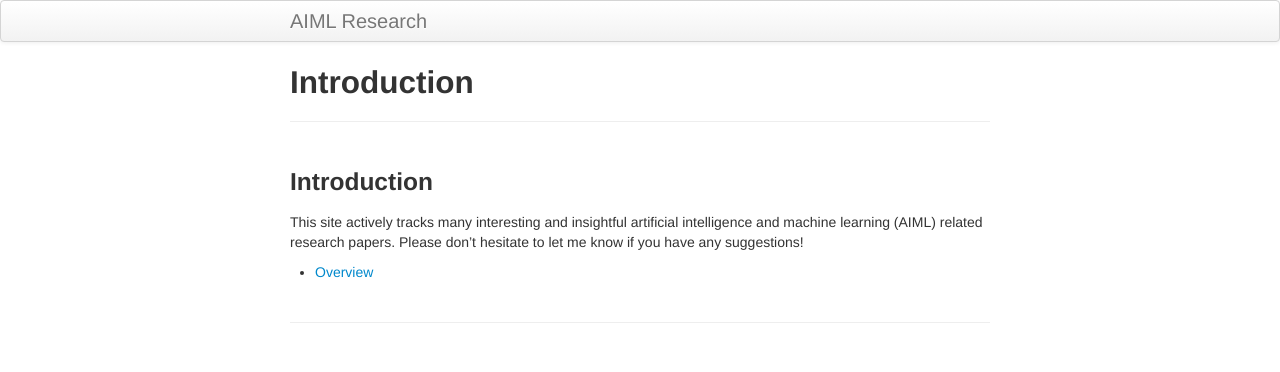
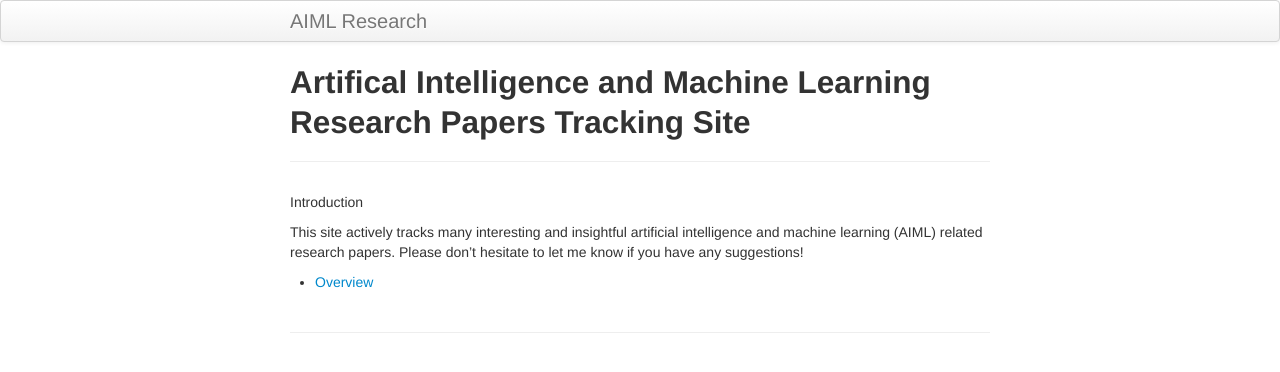
Before and after one commit to aimlthatmatters/aimlthatmatters.github.io, a Jekyll site: the page built from index.md, in a window 1280 px wide. Shown: the top 372 px of the page. Built offline with Jekyll 4.4.1, drawn with Linux system fonts in a browser that asks for light colours; our own code applies the rules of GitHub Pages for plain Markdown files.

Commit message:
Update index.md

```diff
--- a/index.md
+++ b/index.md
@@ -1,8 +1,9 @@
 ---
 layout: page
+title: Artifical Intelligence and Machine Learning Research Papers Tracking Site
 ---
 
-### Introduction
+Introduction
 
 This site actively tracks many interesting and insightful artificial intelligence and machine learning (AIML) related research papers. Please don't hesitate to let me know if you have any suggestions!
 
```
